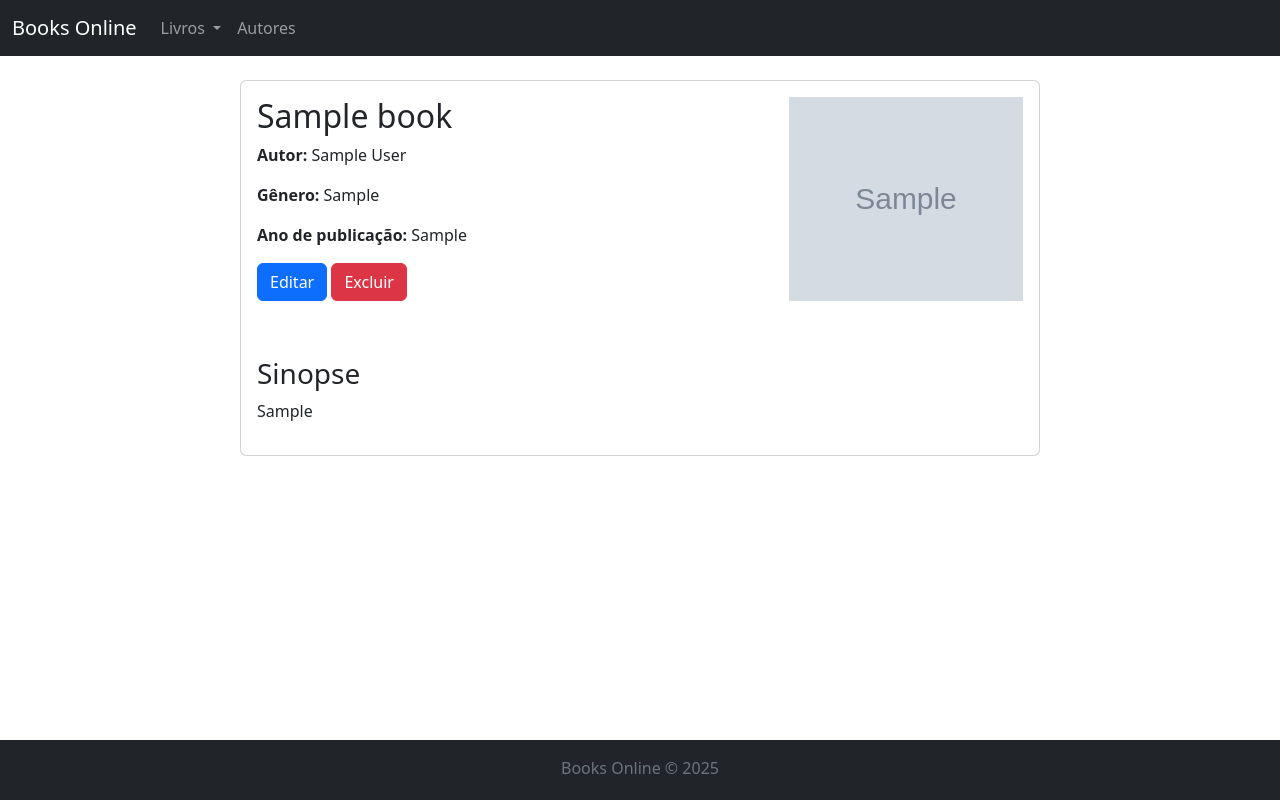
After one commit to CleiAlves/books-online, a Django app: page /book_details/1/ in a window 1280 px wide. The commit adds this page. Run offline with Django 5.2, Linux system fonts and the light colour scheme; tables that the repository leaves empty hold one stand-in row (values such as "Sample post"); grey boxes marked "Sample" are stand-in pictures.

Commit message:
Exibição de detalhes do livro implementada.

```diff
--- /dev/null
+++ b/books/templates/book_details.html
@@ -0,0 +1,39 @@
+{% extends 'base_generic.html' %}
+
+{% block content %}
+<div class="container mt-4 d-flex justify-content-center">
+    <div class="card mb-4" style="max-width: 800px; width: 100%;">
+        <div class="row g-0">
+            <div class="col-md-8 p-3">
+                <h2>{{ book.title }}</h2>
+                <p><strong>Autor:</strong> {{ book.author }}</p>
+                <p><strong>Gênero:</strong> {{ book.genre }}</p>
+                <p><strong>Ano de publicação:</strong> {{ book.year }}</p>
+
+                <div class="mt-3">
+                    <a href="#" class="btn btn-primary">Editar</a>
+                    <a href="#" class="btn btn-danger">Excluir</a>
+                </div>
+            </div>
+            {% if book.cover_image %}
+                <div class="col-md-4 p-3">
+                    <img src="{{ book.cover_image.url }}" class="img-fluid" alt="Capa de {{ book.title }}" style="height: 100%; object-fit: cover;">
+                </div>
+            {% else %}
+                <div class="col-md-4 p-3">
+                    <img src="https://dummyimage.com/200x250/787878/fff&text=No+image" class="img-fluid" alt="Capa de {{ book.title }}" style="height: 100%; object-fit: cover;">
+                </div>
+            {% endif %}
+        </div>
+
+        <!-- Sinopse abaixo de tudo -->
+        <div class="container row mt-4">
+            <div class="col-md-12 p-3">
+                <h3>Sinopse</h3>
+                <p>{{ book.synopsis }}</p>
+            </div>
+        </div>
+    </div>
+</div>
+
+{% endblock %}
--- a/books/templates/home.html
+++ b/books/templates/home.html
@@ -8,7 +8,7 @@
     {% for book in books %}
     <div class="col">
         <div class="card card-transition mx-auto mb-3 pt-3">
-            <a style="color: inherit" href="#">
+            <a style="color: inherit" href="{% url 'books:book_details' book.id %}">
                 {% if book.cover_image %}
                     <img src="{{ book.cover_image.url }}" class="card-img-top" alt="Capa de {{ book.title }}">
                 {% else %}
@@ -16,7 +16,7 @@
                 {% endif %}
             </a>
             <div class="card-body">
-                <a style="color: inherit" href="#">
+                <a style="color: inherit" href="{% url 'books:book_details' book.id %}">
                     <p class="card-title-text card-title padding-card book-title text-truncate" data-bs-toggle="tooltip" data-bs-placement="bottom" title="{{ book.title }}">{{ book }}</p>
                 </a>
                 <div>
--- a/books/urls.py
+++ b/books/urls.py
@@ -8,6 +8,7 @@ app_name = 'books'
 urlpatterns = [
     path('', views.home, name='home'),
     path('book_register/', views.book_register, name='book_register'),
+    path('book_details/<int:id>/', views.book_details, name='book_details'),
 ]
 
 if settings.DEBUG:
--- a/books/views.py
+++ b/books/views.py
@@ -20,3 +20,7 @@ def book_register(request):
         form = BookForm()
 
     return render(request, "book_register.html", {"form": form, "books": books})
+
+def book_details(request, id):
+    book = Book.objects.get(id=id)
+    return render(request, "book_details.html", {"book": book})
--- a/static/css/styles.css
+++ b/static/css/styles.css
@@ -76,3 +76,11 @@ a {
 .margin-card-body{
     margin-bottom: 4px;
 }
+
+.footer-height {
+    height: 60px; /* Defina a altura do footer conforme necessário */
+}
+
+main {
+    padding-bottom: 60px; /* Adicione um padding-bottom igual à altura do footer */
+}
--- a/templates/partials/footer.html
+++ b/templates/partials/footer.html
@@ -1,4 +1,4 @@
-<footer class="footer mt-3 py-3 bg-dark fixed-bottom">
+<footer class="footer mt-3 py-3 bg-dark fixed-bottom footer-height">
   <div class="container text-center">
       <span class="text-muted">Books Online &copy; 2025</span>
   </div>
```
